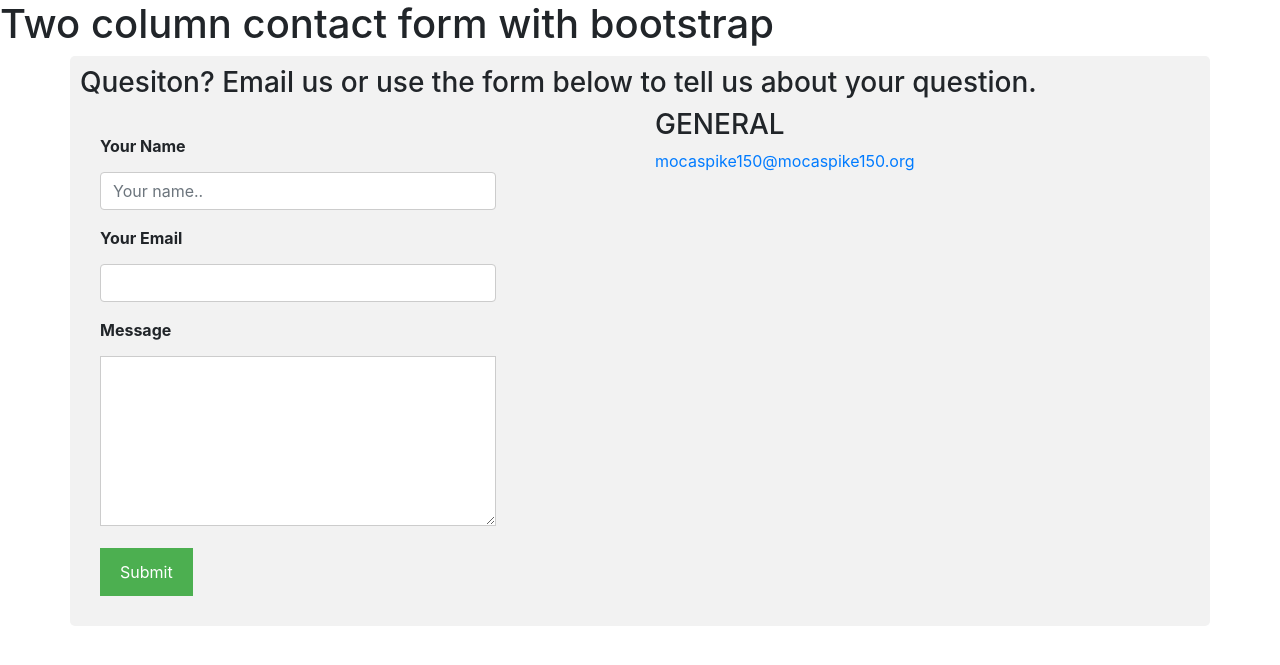
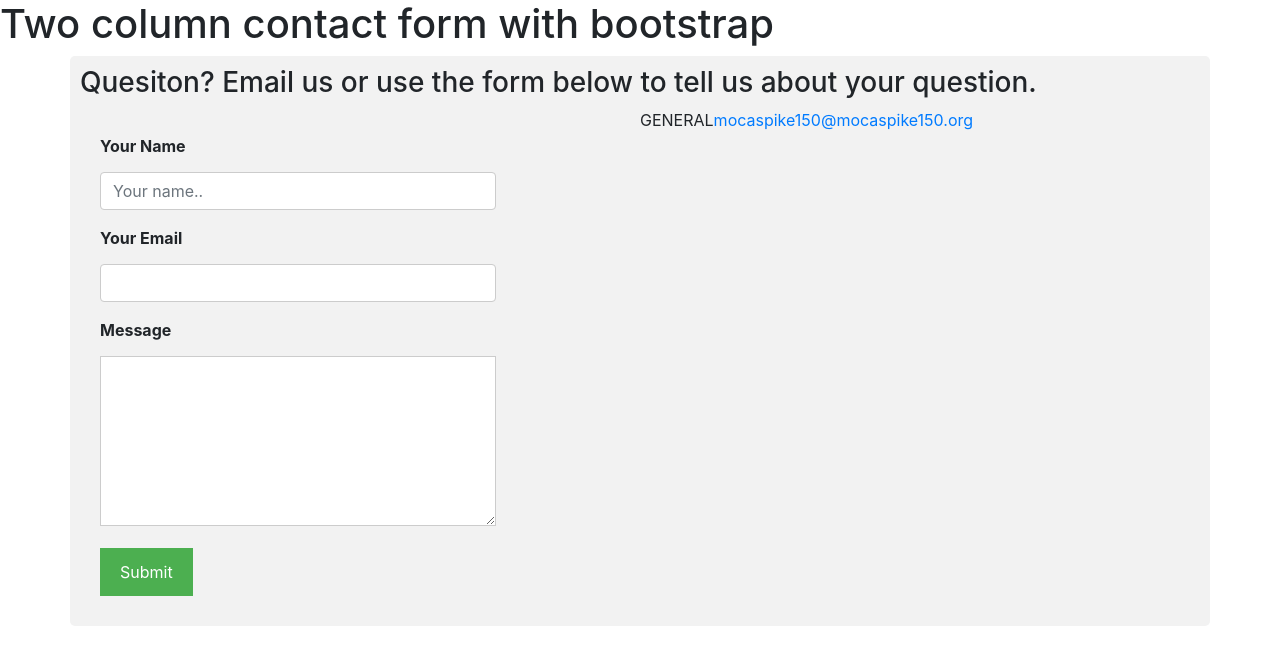
Before and after one commit to mocaspike150/Front-End-Coding, a Jekyll site: the page built from html/contact_us/two-column-contact-form-with-bootstrap.md, in a window 1280 px wide. Shown: the top 665 px of the page. Built offline with Jekyll 4.4.1, drawn with Linux system fonts in a browser that asks for light colours.

Commit message:
Update two-column-contact-form-with-bootstrap.html

```diff
--- a/_includes/two-column-contact-form-with-bootstrap.html
+++ b/_includes/two-column-contact-form-with-bootstrap.html
@@ -83,8 +83,10 @@ input[type=submit]:hover {
              </div>
    	 </div>
     	<div class="col">
-	 <h3>GENERAL</h3>
+		<div class="row">
+			 <div>GENERAL</div>
 			<div><a href="mailto:mocaspike150@mocaspike150.org">mocaspike150@mocaspike150.org</a></div>
 		</div>
     	</div>
   </div>
+</div>
```
Lines whose indentation alone changed are shown as unchanged.
